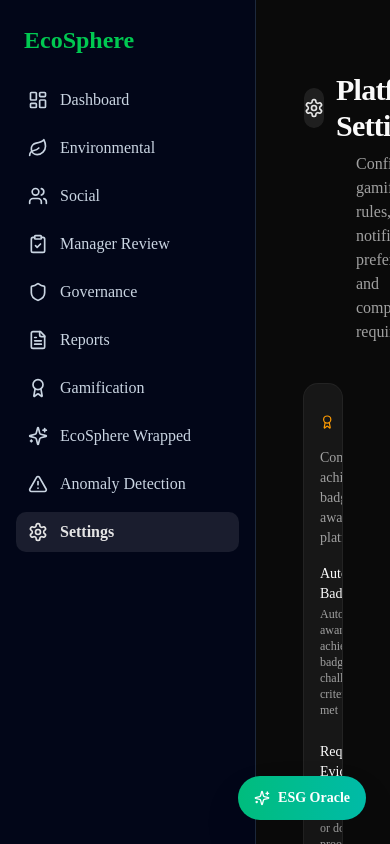
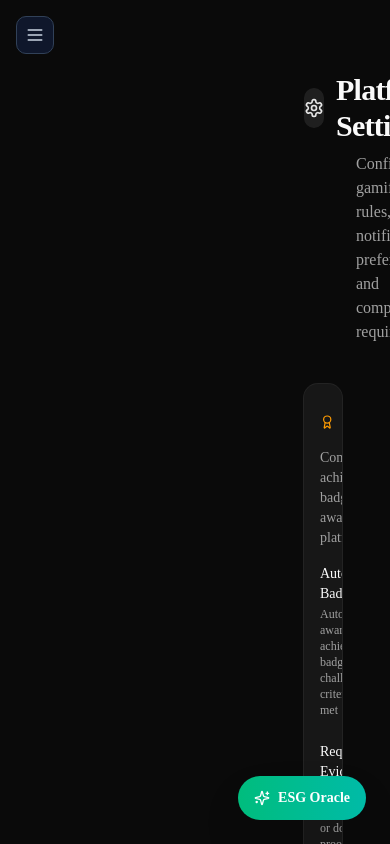
Before and after one commit to Mukilan-s18/Ecosphere-Management-Platform, a Next.js app: page /settings in a window 390 px wide. Shown: the top 844 px of the page. Built offline with nearby package versions, Linux system fonts and the light colour scheme.

Commit message:
feat: Rebuild Sidebar with active routes, all 10 pages, mobile responsive

```diff
--- a/components/Sidebar.tsx
+++ b/components/Sidebar.tsx
@@ -2,6 +2,7 @@
 
 import Link from "next/link"
 import { usePathname } from "next/navigation"
+import { useState } from "react"
 import {
   LayoutDashboard,
   Leaf,
@@ -10,51 +11,98 @@ import {
   Settings,
   ClipboardCheck,
   Shield,
-  Award,
+  Trophy,
+  AlertTriangle,
   Sparkles,
-  AlertTriangle,
+  Menu,
+  X,
 } from "lucide-react"
 
-export function Sidebar() {
 const routes = [
   { name: "Dashboard", path: "/", icon: LayoutDashboard },
   { name: "Environmental", path: "/environmental", icon: Leaf },
-    { name: "Social", path: "/social", icon: Users },
+  { name: "Social / Challenges", path: "/social", icon: Users },
+  { name: "Gamification", path: "/gamification", icon: Trophy },
   { name: "Manager Review", path: "/manager", icon: ClipboardCheck },
   { name: "Governance", path: "/governance", icon: Shield },
+  { name: "Anomaly Detection", path: "/anomalies", icon: AlertTriangle },
   { name: "Reports", path: "/reports", icon: FileText },
-    { name: "Gamification", path: "/gamification", icon: Award },
-    { name: "EcoSphere Wrapped", path: "/wrapped", icon: Sparkles },
-    { name: "Anomaly Detection", path: "/anomalies", icon: AlertTriangle },
+  { name: "ESG Wrapped", path: "/wrapped", icon: Sparkles },
   { name: "Settings", path: "/settings", icon: Settings },
 ]
 
+export function Sidebar() {
   const pathname = usePathname()
+  const [mobileOpen, setMobileOpen] = useState(false)
 
-  return (
-    <aside className="w-64 border-r border-slate-800 h-screen fixed left-0 bg-slate-950 flex flex-col">
-      <div className="p-6">
-        <h1 className="text-2xl font-bold text-green-500">EcoSphere</h1>
+  const NavContent = () => (
+    <>
+      <div className="p-6 border-b border-slate-800">
+        <h1 className="text-2xl font-bold text-green-500 tracking-tight">EcoSphere</h1>
+        <p className="text-xs text-slate-500 mt-0.5">ESG Management Platform</p>
       </div>
-      <nav className="flex-1 px-4 space-y-2">
+      <nav className="flex-1 px-3 py-4 space-y-1 overflow-y-auto">
         {routes.map((route) => {
           const Icon = route.icon
+          const isActive = pathname === route.path
           return (
             <Link
               key={route.name}
               href={route.path}
-              className={`flex items-center gap-3 px-3 py-2 rounded-lg transition-colors ${
-                pathname === route.path
-                  ? "bg-primary/10 text-primary font-semibold"
-                  : "text-slate-300 hover:text-white hover:bg-slate-800"
+              onClick={() => setMobileOpen(false)}
+              className={`flex items-center gap-3 px-3 py-2.5 rounded-lg text-sm font-medium transition-all duration-150 ${
+                isActive
+                  ? "bg-green-500/15 text-green-400 border border-green-500/20"
+                  : "text-slate-400 hover:text-white hover:bg-slate-800"
               }`}
             >
-              <Icon className="w-5 h-5" />
+              <Icon className={`w-4 h-4 shrink-0 ${isActive ? "text-green-400" : ""}`} />
               {route.name}
+              {route.name === "Anomaly Detection" && (
+                <span className="ml-auto flex h-2 w-2 rounded-full bg-red-500 animate-pulse" />
+              )}
             </Link>
           )
         })}
       </nav>
+      <div className="p-4 border-t border-slate-800">
+        <p className="text-xs text-slate-600 text-center">v1.0 · Hackathon Build</p>
+      </div>
+    </>
+  )
+
+  return (
+    <>
+      {/* Mobile hamburger */}
+      <button
+        className="md:hidden fixed top-4 left-4 z-50 rounded-lg bg-slate-900 border border-slate-700 p-2 text-slate-300"
+        onClick={() => setMobileOpen((o) => !o)}
+        aria-label="Toggle menu"
+      >
+        {mobileOpen ? <X className="w-5 h-5" /> : <Menu className="w-5 h-5" />}
+      </button>
+
+      {/* Mobile overlay */}
+      {mobileOpen && (
+        <div
+          className="md:hidden fixed inset-0 z-40 bg-black/60"
+          onClick={() => setMobileOpen(false)}
+        />
+      )}
+
+      {/* Mobile sidebar */}
+      <aside
+        className={`md:hidden fixed top-0 left-0 z-40 h-screen w-64 border-r border-slate-800 bg-slate-950 flex flex-col transition-transform duration-300 ${
+          mobileOpen ? "translate-x-0" : "-translate-x-full"
+        }`}
+      >
+        <NavContent />
       </aside>
+
+      {/* Desktop sidebar */}
+      <aside className="hidden md:flex w-64 border-r border-slate-800 h-screen fixed left-0 bg-slate-950 flex-col">
+        <NavContent />
+      </aside>
+    </>
   )
 }
```
Lines whose indentation alone changed are shown as unchanged.
